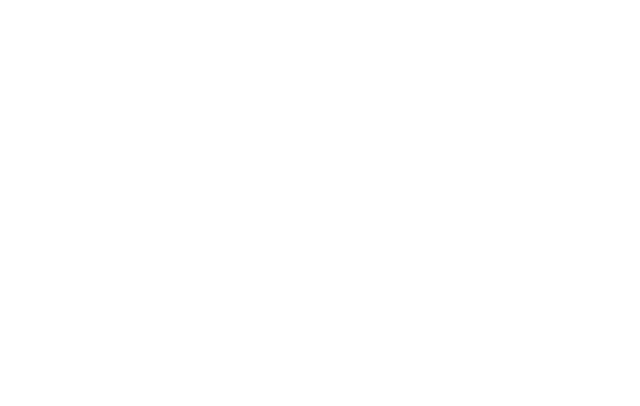
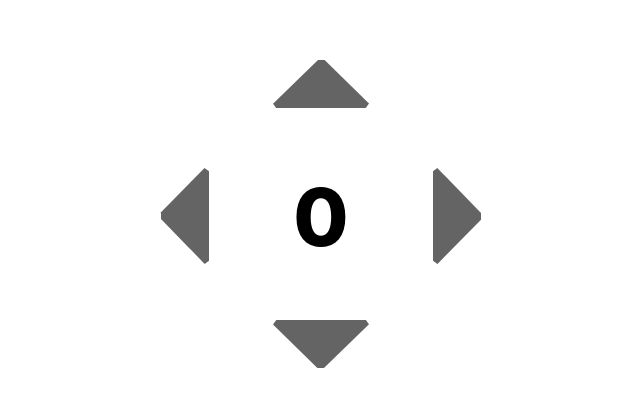
Before and after one commit to sandeshghadage/First_gitFork, a React (Create React App) app: page / in a window 1280 px wide. Shown: the part 184-590 px from the top of the page, without its empty margins (319-959 px from the left). Built offline with nearby package versions, Linux system fonts and the light colour scheme.

Commit message:
counter app done

```diff
--- a/package.json
+++ b/package.json
@@ -9,6 +9,7 @@
     "axios": "^1.3.4",
     "react": "^18.2.0",
     "react-dom": "^18.2.0",
+    "react-icons": "^4.8.0",
     "react-router-dom": "^6.10.0",
     "react-scripts": "5.0.1",
     "web-vitals": "^2.1.4"
--- a/src/App.js
+++ b/src/App.js
@@ -1,8 +1,13 @@
 import "./App.css";
 import React from "react";
+import Counter from "./counter/Counter";
 
 function App() {
-  return <div></div>;
+  return (
+    <div>
+      <Counter />
+    </div>
+  );
 }
 
 export default App;
--- /dev/null
+++ b/src/counter/Counter.jsx
@@ -0,0 +1,41 @@
+import React, { useState } from "react";
+import style from "./Counter.module.css";
+import {
+  VscTriangleDown,
+  VscTriangleLeft,
+  VscTriangleRight,
+  VscTriangleUp,
+} from "react-icons/vsc";
+
+export default function Counter() {
+  const [counter, setCounter] = useState(0);
+  return (
+    <div className={style.counter__page}>
+      <div className={style.mainBox}>
+        <div>
+          <VscTriangleUp
+            className={style.arrowIcon}
+            onClick={() => setCounter(counter + 1)}
+          />
+        </div>
+        <div className={style.middleRow}>
+          <VscTriangleLeft
+            className={style.arrowIcon}
+            onClick={() => setCounter(counter - 10)}
+          />
+          <div className={style.counterBox}>{counter}</div>
+          <VscTriangleRight
+            className={style.arrowIcon}
+            onClick={() => setCounter(counter + 10)}
+          />
+        </div>
+        <div>
+          <VscTriangleDown
+            className={style.arrowIcon}
+            onClick={() => setCounter(counter - 1)}
+          />
+        </div>
+      </div>
+    </div>
+  );
+}
--- /dev/null
+++ b/src/counter/Counter.module.css
@@ -0,0 +1,39 @@
+.counter__page {
+  display: flex;
+  align-items: center;
+  justify-content: center;
+  height: 100vh;
+  width: 100vw;
+}
+
+.mainBox {
+  display: flex;
+  flex-direction: column;
+  align-items: center;
+  justify-content: center;
+  height: 40%;
+  width: 25%;
+}
+
+.arrowIcon {
+  font-size: 8rem;
+  color: rgb(100, 100, 100);
+}
+
+.middleRow {
+  display: flex;
+  align-items: center;
+  gap: 1rem;
+}
+
+.counterBox {
+  font-size: 5rem;
+  font-weight: 800;
+  color: black;
+  padding: 1rem;
+  width: 5rem;
+  height: 5rem;
+  display: flex;
+  align-items: center;
+  justify-content: center;
+}
```
Also changed, not shown: 1 other file (tests, documents, lock files or other folders).
